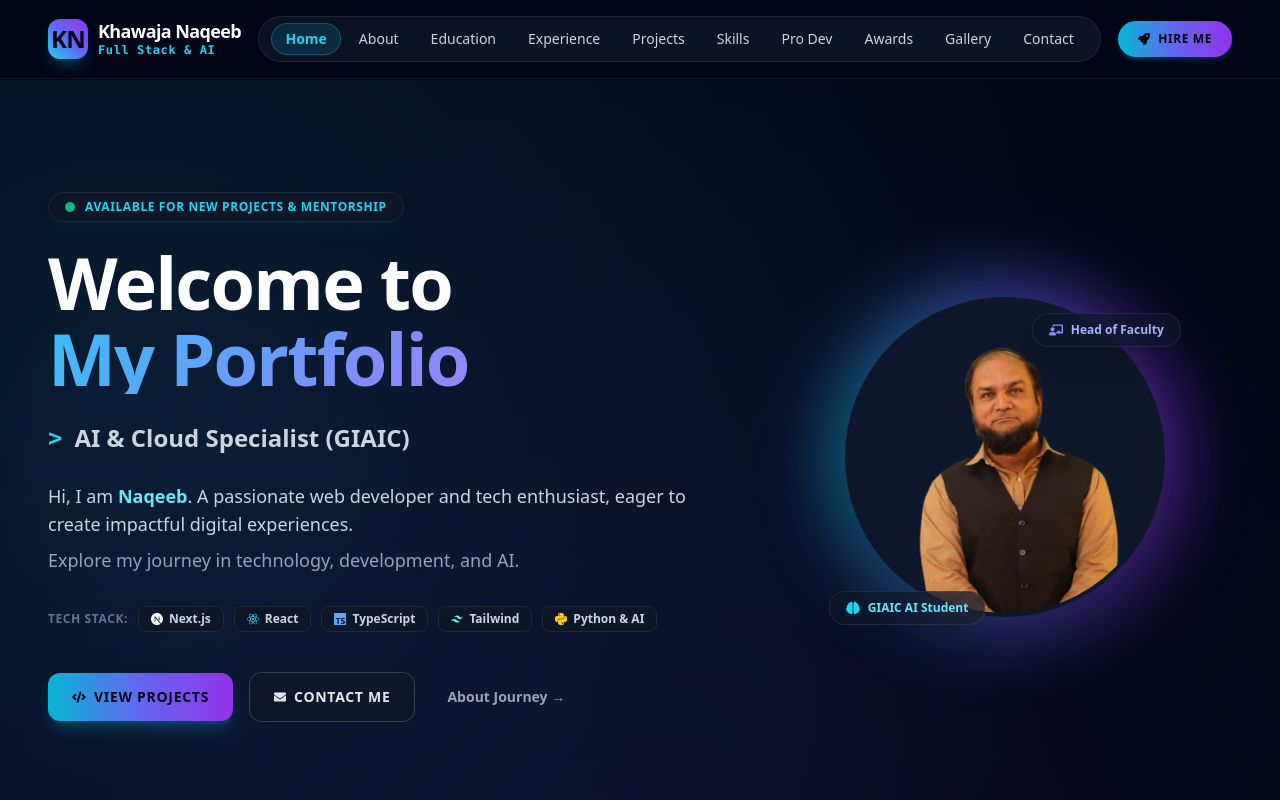
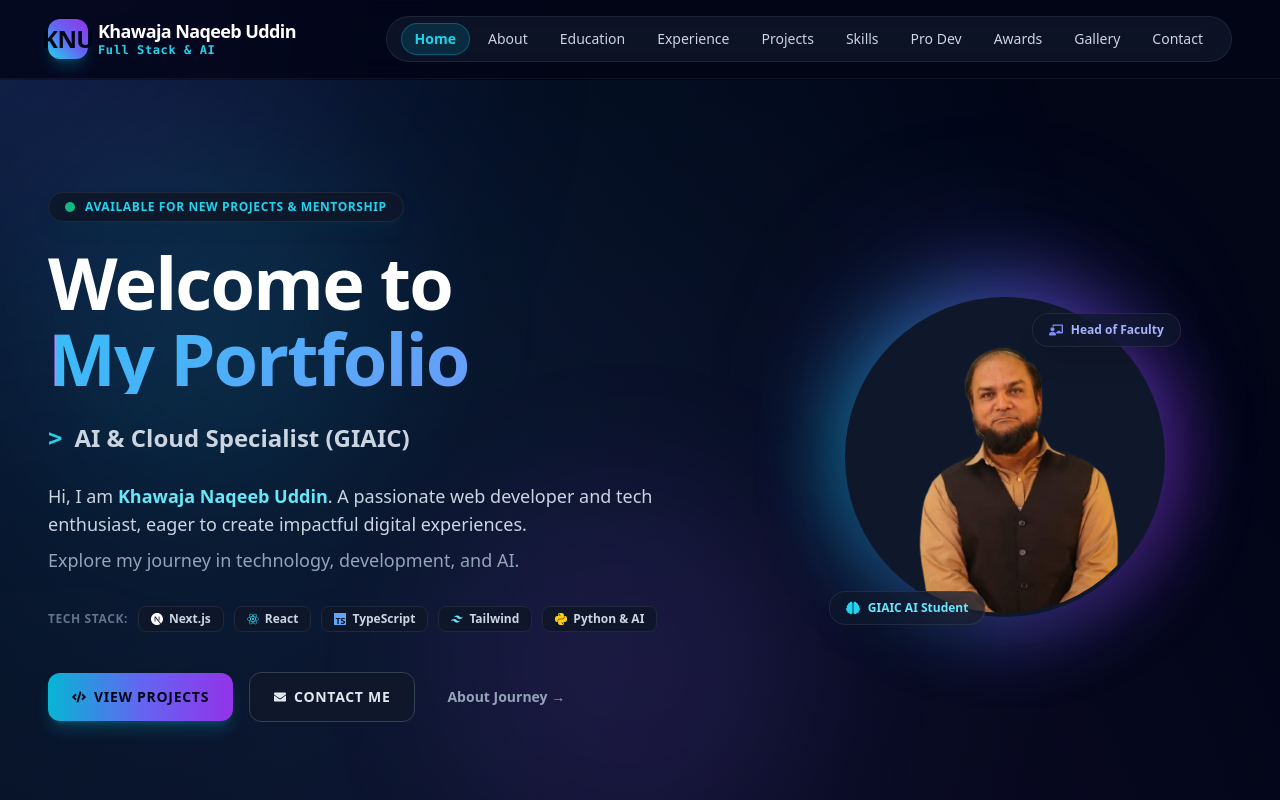
Before and after one commit to khawajanaqeeb/portfolio, a Next.js app: page / in a window 1280 px wide. Shown: the top 800 px of the page. Built offline with nearby package versions, Linux system fonts and the light colour scheme.

Commit message:
feat: remove Hire Me button, enforce full name Khawaja Naqeeb Uddin, and add 2026 ambient mesh spotlight & spring entrance animations

```diff
--- a/src/app/about/page.tsx
+++ b/src/app/about/page.tsx
@@ -42,8 +42,9 @@ export default function AboutPage() {
             Professional Profile
           </span>
           <h1 className="text-4xl sm:text-6xl font-extrabold font-heading text-white">
-            About <span className="text-gradient-cyan">Khawaja Naqeeb</span>
+            About <span className="text-gradient-cyan">Khawaja Naqeeb Uddin</span>
           </h1>
+
           <p className="text-slate-400 text-base sm:text-lg max-w-2xl mx-auto font-light leading-relaxed">
             A versatile Full Stack Developer, Computer Faculty Head, and AI Practitioner committed to crafting impactful digital experiences.
           </p>
--- /dev/null
+++ b/src/app/components/AmbientBackground2026.tsx
@@ -0,0 +1,71 @@
+"use client";
+import { useEffect, useState } from "react";
+import { motion } from "framer-motion";
+
+export default function AmbientBackground2026() {
+  const [mousePosition, setMousePosition] = useState({ x: 0, y: 0 });
+
+  useEffect(() => {
+    const handleMouseMove = (e: MouseEvent) => {
+      setMousePosition({ x: e.clientX, y: e.clientY });
+    };
+
+    window.addEventListener("mousemove", handleMouseMove);
+    return () => window.removeEventListener("mousemove", handleMouseMove);
+  }, []);
+
+  return (
+    <div className="fixed inset-0 pointer-events-none z-0 overflow-hidden">
+      {/* Dynamic Mouse Spotlight Glow */}
+      <div
+        className="absolute w-[600px] h-[600px] rounded-full blur-[140px] opacity-20 bg-gradient-to-r from-cyan-500 via-indigo-600 to-purple-600 transition-transform duration-300 ease-out"
+        style={{
+          transform: `translate(${mousePosition.x - 300}px, ${mousePosition.y - 300}px)`,
+        }}
+      />
+
+      {/* Floating Animated Orbs */}
+      <motion.div
+        className="absolute top-1/4 left-10 w-72 h-72 rounded-full bg-cyan-500/10 blur-3xl"
+        animate={{
+          x: [0, 50, -30, 0],
+          y: [0, -40, 30, 0],
+          scale: [1, 1.2, 0.9, 1],
+        }}
+        transition={{
+          duration: 15,
+          repeat: Infinity,
+          ease: "easeInOut",
+        }}
+      />
+
+      <motion.div
+        className="absolute bottom-1/3 right-10 w-96 h-96 rounded-full bg-indigo-500/10 blur-3xl"
+        animate={{
+          x: [0, -60, 40, 0],
+          y: [0, 50, -30, 0],
+          scale: [1, 0.9, 1.15, 1],
+        }}
+        transition={{
+          duration: 18,
+          repeat: Infinity,
+          ease: "easeInOut",
+        }}
+      />
+
+      <motion.div
+        className="absolute top-2/3 left-1/3 w-80 h-80 rounded-full bg-purple-500/10 blur-3xl"
+        animate={{
+          x: [0, 40, -50, 0],
+          y: [0, -30, 40, 0],
+          scale: [1, 1.1, 0.85, 1],
+        }}
+        transition={{
+          duration: 20,
+          repeat: Infinity,
+          ease: "easeInOut",
+        }}
+      />
+    </div>
+  );
+}
--- a/src/app/components/Footer.tsx
+++ b/src/app/components/Footer.tsx
@@ -16,11 +16,12 @@ export default function Footer() {
               className="flex items-center gap-2.5 group text-2xl font-extrabold tracking-tight"
             >
               <div className="w-9 h-9 rounded-xl bg-gradient-to-tr from-cyan-400 via-indigo-500 to-purple-600 flex items-center justify-center text-slate-950 font-black shadow-md shadow-cyan-500/20">
-                KN
+                KNU
               </div>
-              <span className="text-white group-hover:text-cyan-400 transition-colors font-heading">
-                Khawaja Naqeeb
+              <span className="text-white group-hover:text-cyan-400 transition-colors font-heading font-bold">
+                Khawaja Naqeeb Uddin
               </span>
+
             </Link>
             <p className="text-slate-400 text-sm max-w-sm leading-relaxed">
               Full Stack Web Developer, AI & Cloud Specialist (GIAIC), and Head of Computer Faculty dedicated to engineering scalable web architectures.
--- a/src/app/components/Navbar.tsx
+++ b/src/app/components/Navbar.tsx
@@ -2,8 +2,9 @@
 import { useState, useEffect } from "react";
 import Link from "next/link";
 import { usePathname } from "next/navigation";
-import { FaBars, FaTimes, FaRocket } from "react-icons/fa";
+import { FaBars, FaTimes } from "react-icons/fa";
 import { motion, AnimatePresence } from "framer-motion";
+
 
 const navRoutes = [
   { name: "Home", href: "/" },
@@ -51,11 +52,11 @@ export default function Navbar() {
           className="flex items-center gap-2.5 group text-2xl font-extrabold tracking-tight"
         >
           <div className="w-10 h-10 rounded-xl bg-gradient-to-tr from-cyan-400 via-indigo-500 to-purple-600 flex items-center justify-center text-slate-950 font-black shadow-lg shadow-cyan-500/25 group-hover:scale-105 transition-transform duration-300">
-            KN
+            KNU
           </div>
           <div className="flex flex-col">
             <span className="text-white group-hover:text-cyan-400 transition-colors duration-300 font-heading text-lg font-bold leading-tight">
-              Khawaja Naqeeb
+              Khawaja Naqeeb Uddin
             </span>
             <span className="text-cyan-400 text-xs font-mono tracking-wider font-semibold">
               Full Stack & AI
@@ -64,7 +65,7 @@ export default function Navbar() {
         </Link>
 
         {/* Desktop Page Router Navigation Links */}
-        <nav className="hidden xl:flex items-center gap-1 bg-slate-900/80 border border-slate-800/90 rounded-full px-3 py-1.5 backdrop-blur-xl">
+        <nav className="hidden xl:flex items-center gap-1 bg-slate-900/80 border border-slate-800/90 rounded-full px-3.5 py-1.5 backdrop-blur-xl">
           {navRoutes.map((route) => {
             const isActive =
               pathname === route.href ||
@@ -91,17 +92,6 @@ export default function Navbar() {
             );
           })}
         </nav>
-
-        {/* Action Button & Quick Contact */}
-        <div className="hidden sm:flex items-center gap-3">
-          <Link
-            href="/contact"
-            className="flex items-center gap-2 px-5 py-2.5 rounded-full text-xs font-bold uppercase tracking-wider bg-gradient-to-r from-cyan-500 via-indigo-500 to-purple-600 text-slate-950 shadow-md shadow-cyan-500/20 hover:shadow-lg hover:shadow-cyan-500/40 hover:scale-105 transition-all duration-300"
-          >
-            <FaRocket className="text-xs" />
-            <span>Hire Me</span>
-          </Link>
-        </div>
 
         {/* Mobile Hamburger Button */}
         <motion.button
@@ -151,19 +141,10 @@ export default function Navbar() {
                 );
               })}
             </ul>
-
-            <div className="pt-6 border-t border-slate-800 mt-6">
-              <Link
-                href="/contact"
-                onClick={() => setIsOpen(false)}
-                className="w-full flex items-center justify-center gap-2 py-3.5 rounded-xl font-bold uppercase tracking-wider bg-gradient-to-r from-cyan-500 via-indigo-500 to-purple-600 text-slate-950 shadow-lg shadow-cyan-500/25 text-sm"
-              >
-                <FaRocket /> Get In Touch
-              </Link>
-            </div>
           </motion.div>
         )}
       </AnimatePresence>
+
     </header>
   );
 }
--- a/src/app/components/PageTransition.tsx
+++ b/src/app/components/PageTransition.tsx
@@ -9,13 +9,14 @@ export default function PageTransition({
 }) {
   return (
     <motion.div
-      initial={{ opacity: 0, y: 20 }}
-      animate={{ opacity: 1, y: 0 }}
-      exit={{ opacity: 0, y: 20 }}
-      transition={{ duration: 0.5, ease: "easeOut" }}
+      initial={{ opacity: 0, y: 28, scale: 0.985 }}
+      animate={{ opacity: 1, y: 0, scale: 1 }}
+      exit={{ opacity: 0, y: -20, scale: 0.985 }}
+      transition={{ duration: 0.55, ease: [0.16, 1, 0.3, 1] }}
       className="w-full"
     >
       {children}
     </motion.div>
+
   );
 }
--- a/src/app/contact/page.tsx
+++ b/src/app/contact/page.tsx
@@ -151,8 +151,9 @@ export default function ContactPage() {
                       Message Sent Successfully!
                     </h3>
                     <p className="text-slate-300 text-sm font-light">
-                      Thank you for getting in touch. Khawaja Naqeeb will respond promptly.
+                      Thank you for getting in touch. Khawaja Naqeeb Uddin will respond promptly.
                     </p>
+
                   </motion.div>
                 ) : (
                   <form onSubmit={handleSubmit} className="space-y-4">
--- a/src/app/globals.css
+++ b/src/app/globals.css
@@ -30,23 +30,26 @@ h1, h2, h3, h4, h5, h6 {
   }
 
   .glass-card-hover {
-    transition: all 0.3s cubic-bezier(0.4, 0, 0.2, 1);
+    transition: transform 0.35s cubic-bezier(0.16, 1, 0.3, 1), background 0.35s ease, border-color 0.35s ease, box-shadow 0.35s ease;
   }
   .glass-card-hover:hover {
+    transform: translateY(-6px) scale(1.015);
     background: rgba(30, 41, 59, 0.75);
-    border-color: rgba(56, 189, 248, 0.35);
-    box-shadow: 0 12px 36px -10px rgba(56, 189, 248, 0.25);
+    border-color: rgba(56, 189, 248, 0.4);
+    box-shadow: 0 16px 40px -10px rgba(56, 189, 248, 0.3);
   }
 
   .glass-header {
-    background: rgba(2, 6, 23, 0.8);
+    background: rgba(2, 6, 23, 0.85);
     backdrop-filter: blur(24px);
     -webkit-backdrop-filter: blur(24px);
-    border-bottom: 1px solid rgba(255, 255, 255, 0.07);
+    border-bottom: 1px solid rgba(255, 255, 255, 0.08);
   }
 
   .text-gradient-cyan {
     background: linear-gradient(135deg, #38bdf8 0%, #818cf8 50%, #c084fc 100%);
+    background-size: 200% auto;
+    animation: textShimmer 6s linear infinite;
     -webkit-background-clip: text;
     -webkit-text-fill-color: transparent;
   }
@@ -78,6 +81,13 @@ h1, h2, h3, h4, h5, h6 {
   }
 }
 
+@keyframes textShimmer {
+  to {
+    background-position: 200% center;
+  }
+}
+
+
 /* Custom Scrollbar */
 ::-webkit-scrollbar {
   width: 8px;
--- a/src/app/layout.tsx
+++ b/src/app/layout.tsx
@@ -5,6 +5,7 @@ import { Outfit, Plus_Jakarta_Sans } from "next/font/google";
 import "./globals.css";
 import Navbar from "./components/Navbar";
 import Footer from "./components/Footer";
+import AmbientBackground2026 from "./components/AmbientBackground2026";
 
 const outfit = Outfit({
   subsets: ["latin"],
@@ -52,10 +53,11 @@ export default function RootLayout({
   return (
     <html lang="en" className="scroll-smooth">
       <body
-        className={`${outfit.variable} ${plusJakarta.variable} font-sans bg-slate-950 text-slate-100 antialiased selection:bg-cyan-500 selection:text-slate-950 overflow-x-hidden min-h-screen flex flex-col justify-between`}
+        className={`${outfit.variable} ${plusJakarta.variable} font-sans bg-slate-950 text-slate-100 antialiased selection:bg-cyan-500 selection:text-slate-950 overflow-x-hidden min-h-screen flex flex-col justify-between relative`}
       >
+        <AmbientBackground2026 />
         <Navbar />
-        <main className="flex-grow pt-20">{children}</main>
+        <main className="flex-grow pt-20 relative z-10">{children}</main>
         <Footer />
       </body>
     </html>
--- a/src/app/page.tsx
+++ b/src/app/page.tsx
@@ -139,12 +139,13 @@ export default function Home() {
 
             <div className="space-y-2 text-slate-300 text-base sm:text-lg font-light leading-relaxed max-w-2xl">
               <p>
-                Hi, I am <span className="font-semibold text-cyan-300">Naqeeb</span>. A passionate web developer and tech enthusiast, eager to create impactful digital experiences.
+                Hi, I am <span className="font-semibold text-cyan-300">Khawaja Naqeeb Uddin</span>. A passionate web developer and tech enthusiast, eager to create impactful digital experiences.
               </p>
               <p className="text-slate-400">
                 Explore my journey in technology, development, and AI.
               </p>
             </div>
+
 
             {/* Core Tech Stack */}
             <div className="pt-2 flex flex-wrap items-center justify-center lg:justify-start gap-2.5">
```
